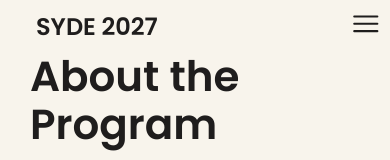
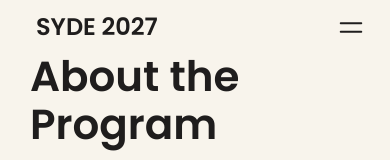
Before and after one commit to shelleychen318/syde27-class-profile, a Next.js app: page /about in a window 390 px wide. Shown: the top 160 px of the page. Built offline with nearby package versions, Linux system fonts and the light colour scheme.

Commit message:
fixed positioning of nav icon on mobile

```diff
--- a/components/NavBar/NavBar.jsx
+++ b/components/NavBar/NavBar.jsx
@@ -1,7 +1,7 @@
 import React, { useState } from "react";
 import styles from "./NavBar.module.scss";
 import Link from "next/link";
-import { HiBars3, HiXMark } from "react-icons/hi2";
+import { HiBars2, HiXMark } from "react-icons/hi2";
 import { Variant, motion } from "framer-motion";
 
 const NavBar = () => {
@@ -86,7 +86,7 @@ const NavBar = () => {
           ))}
         </ul>
         <div className={styles.menu}>
-          <HiBars3
+          <HiBars2
             onClick={() => {
               setToggle(true);
             }}
--- a/components/NavBar/NavBar.module.scss
+++ b/components/NavBar/NavBar.module.scss
@@ -31,11 +31,11 @@
 }
 
 .menu {
-  width: 4rem;
-  height: 4rem;
-  position: absolute;
-  right: 0;
-  top: 0;
+  // width: 4rem;
+  // height: 4rem;
+  // position: absolute;
+  // right: 0;
+  // top: 0;
   cursor: pointer;
   display: none;
 
@@ -47,9 +47,11 @@
   }
 
   svg {
-    width: 70%;
-    height: 70%;
-    top: 2rem;
+
+    width: 2.5rem;
+    height: 2.5rem;
+    position:absolute;
+    top: 1rem;
     right: 2rem;
   }
 }
```
